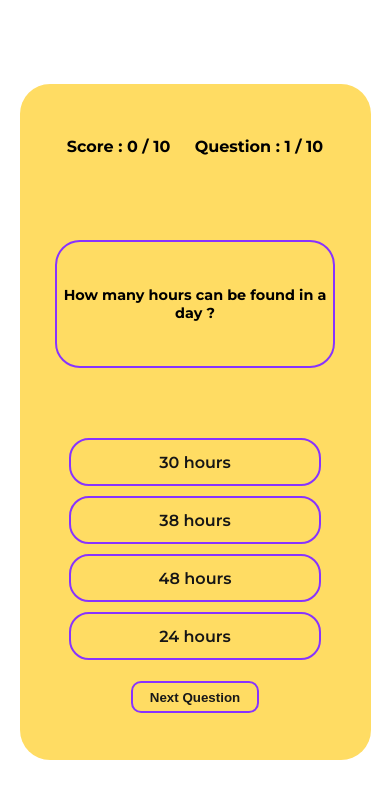
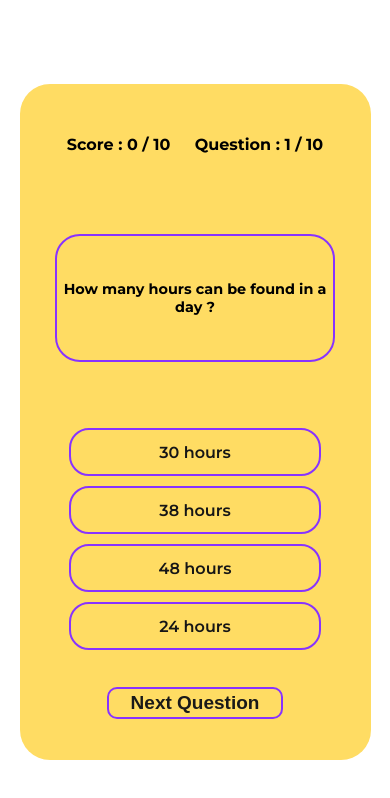
Before and after one commit to VladimirSaenko/Quiz-Example, a plain HTML site: page index.html in a window 390 px wide. Drawn offline with Linux system fonts and the light colour scheme.

Commit message:
Update style.css

```diff
--- a/style.css
+++ b/style.css
@@ -118,16 +118,18 @@ input[type=radio]:checked ~ .option {
 
 .next-button-container {
 	width: 50%;
-	height: 3rem;
+	height: 4rem;
 	display: flex;
 	justify-content: center;
 }
 
 .next-button-container button {
-	width: 8rem;
-	height: 2rem;
+	position: relative;
+	width: 11rem;
+	height: 4rem;
 	border-radius: 10px;
 	background: none;
+	font-size: 19px;
 	color: rgb(25, 25, 25);
 	font-weight: 600;
 	border: 2px solid #8833FF;
@@ -249,7 +251,7 @@ input[type=radio]:checked ~ .option {
 	}
 
 	.game-options-container span label {
-		font-size: 0.8rem;
+		font-size: 1rem;
 	}
 
 	.modal-content-container {
@@ -293,6 +295,11 @@ input[type=radio]:checked ~ .option {
 	.modal-content-container h1 {
 		font-size: 1.2rem;
 	}
+
+	.next-button-container button {
+		height: 2rem;
+		top: 20px;
+	}
 }
 
 @keyframes fadeIn {
```
